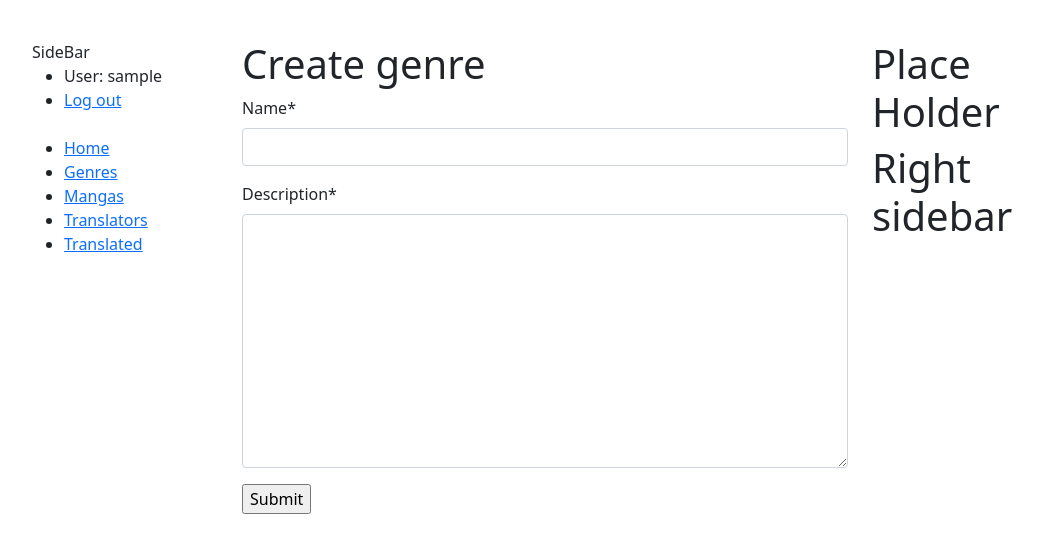
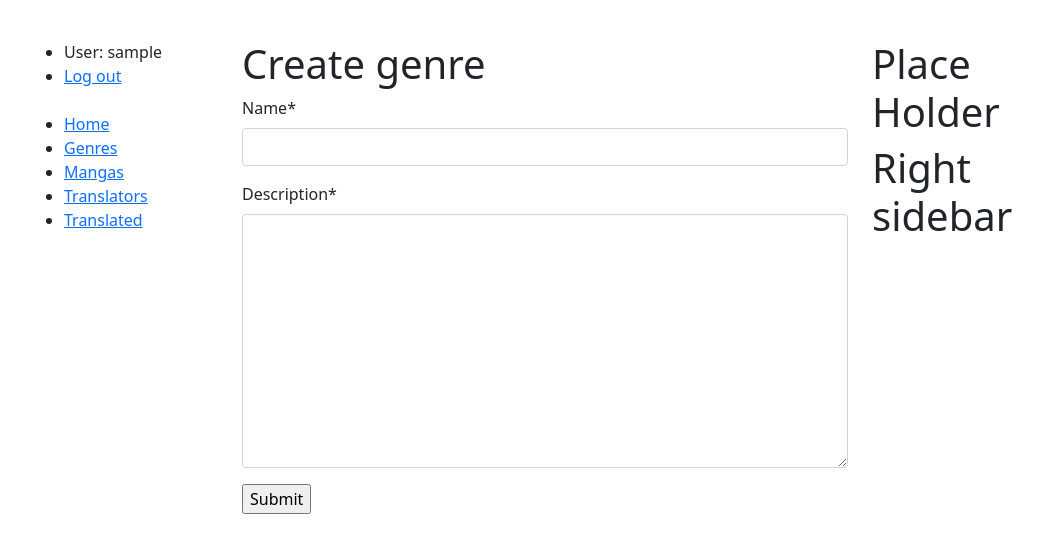
Before and after one commit to zhulich/manganarium, a Django app: page /genres/create/ in a window 1280 px wide. Shown: the top 553 px of the page, without its empty margins (0-1043 px from the left). Run offline with Django 4.2, Linux system fonts and the light colour scheme; the visitor is signed in with stand-in values (Sample User, id 1); some libraries are stand-ins or nearby versions.

Commit message:
Minor fix

```diff
--- a/templates/base.html
+++ b/templates/base.html
@@ -12,26 +12,24 @@
   {% load static %}
   <link rel="stylesheet" href="{% static 'css/styles.css' %}">
 </head>
-<body {% block body-class%}class="body-class" {% endblock %}>
+<body>
   <div class="container-fluid">
     <div class="row ">
-      <div class="col-sm-2 content">
+      <div class="col-sm-2 sidebar-nav-left">
         {% block sidebar %}
           {% include "includes/sidebar.html" %}
         {% endblock %}
 
       </div>
       <div class="col-sm-6 content">
-        <div class="content-test">
-          {% block content %}
+        {% block content %}
 
-          {% endblock %}
-          {% block pagination %}
-            {% include "includes/pagination.html" %}
-          {% endblock %}
-        </div>
+        {% endblock %}
+        {% block pagination %}
+          {% include "includes/pagination.html" %}
+        {% endblock %}
       </div>
-      <div class="col-sm-2 content">
+      <div class="col-sm-2 sidebar-nav-right">
         {% block sidebar_right %}
           {% include "includes/sidebar_rigth.html" %}
         {% endblock %}
--- a/templates/catalog/manga_detail.html
+++ b/templates/catalog/manga_detail.html
@@ -4,7 +4,7 @@
   <h1>
     Manga: {{ manga.title }}({{ manga.year }})
     <a style="float: right" href="{% url 'catalog:manga-update' pk=manga.id%}">Update</a>
-    <a style="float: right" href="{% url 'catalog:manga-delete' pk=manga.id%}">delete</a>
+    <a style="float: right" href="{% url 'catalog:manga-delete' pk=manga.id%}">Delete</a>
   </h1>
   <p>Created by: {{ manga.mangaka }}</p>
   <p>Include: {{ manga.chapters }} chapters</p>
--- a/templates/includes/sidebar.html
+++ b/templates/includes/sidebar.html
@@ -1,5 +1,4 @@
-SideBar
-<ul class="sidebar-nav-left content">
+<ul>
   {% if user.is_authenticated %}
     <li>User: {{ user.username }}</li>
     <li><a href="{% url 'logout' %}">Log out</a></li>
```
